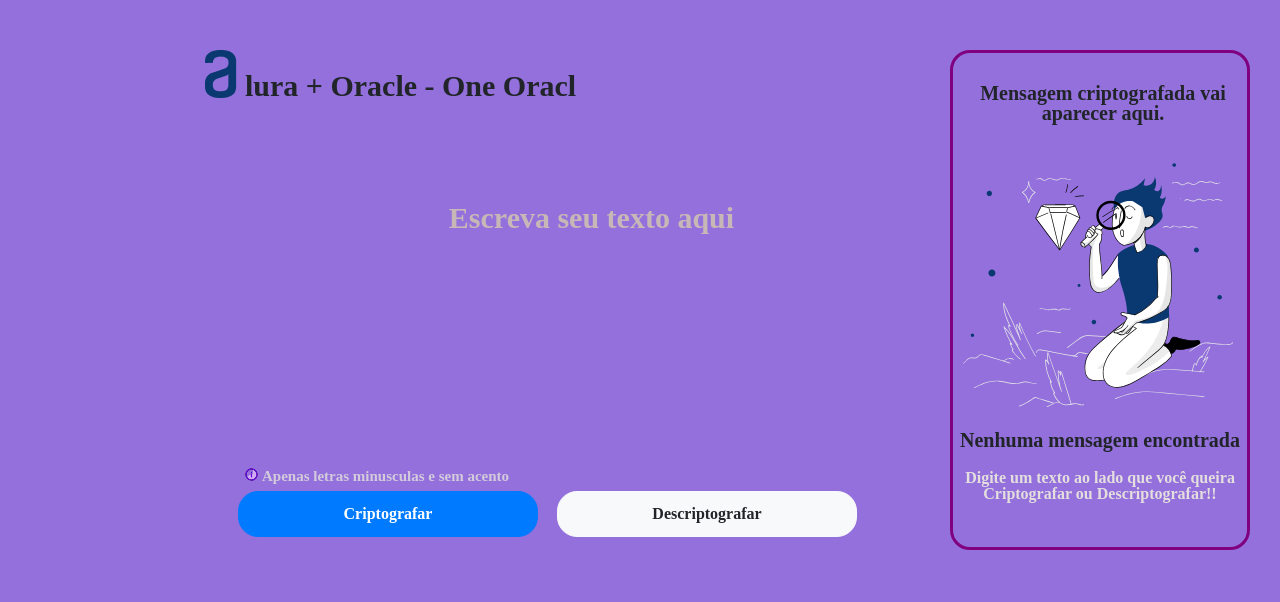
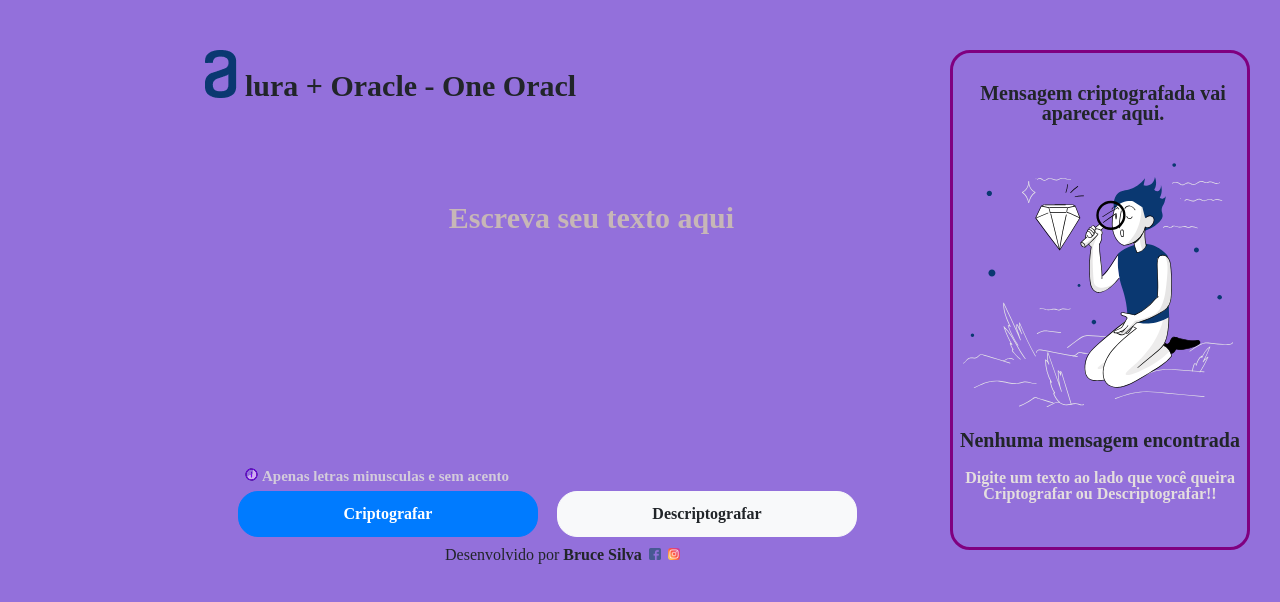
Before and after one commit to brucesilva/challengeCriptografiaAluraOracle, a plain HTML site: page index.html in a window 1280 px wide. Drawn offline with nearby package versions, Linux system fonts and the light colour scheme.

Commit message:
add o rodape com o nome do autor

```diff
--- a/assets/css/style.css
+++ b/assets/css/style.css
@@ -164,3 +164,16 @@ aside .copiar{
     margin-top: 10px;
     margin-bottom: 10px;
 }
+
+footer{
+    margin-top: 10px;
+    margin-left: 360px;
+}
+footer .facebook, .instagram{
+    width: 12px;
+    margin-left: 3px;
+}
+.autor{
+    display: inline-block;
+    font-weight: bold;
+}
--- a/index.html
+++ b/index.html
@@ -67,6 +67,13 @@
 
         </aside>
 
+
+        <footer>
+            Desenvolvido por <div class="autor">Bruce Silva</div>
+            <a href="#"><img class="facebook" src="assets/img/facebook.png" alt=""></a>
+            <a href="#"><img class="instagram" src="assets/img/instagram.png" alt=""></a>
+        </footer>
+
     </div><!-- fecha div Container -->
 
 
```
Also changed, not shown: assets/img/facebook.png (added), assets/img/instagram.png (added).
